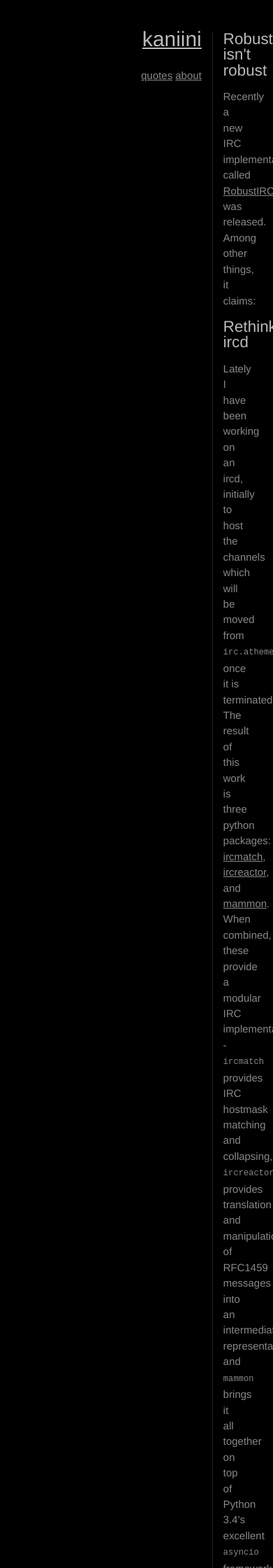
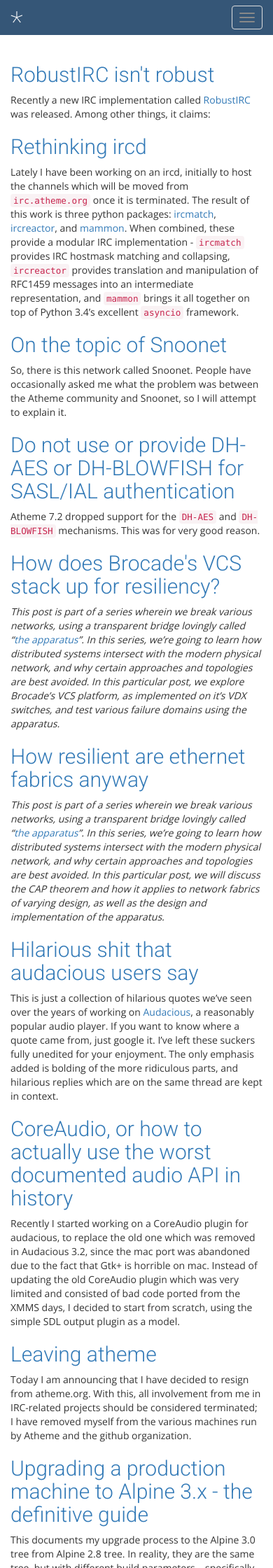
Before and after one commit to kaniini/kaniini.github.io, a Jekyll site: the page built from index.html, in a window 390 px wide. Shown: the top 2240 px of the page at 70% size. Built offline with Jekyll 4.4.1, drawn with Linux system fonts in a browser that asks for light colours; Markdown is read by kramdown in place of the engine named in the settings.

Commit message:
begin work on a new mobile-friendly design

```diff
--- a/_layouts/default.html
+++ b/_layouts/default.html
@@ -6,28 +6,45 @@
         <title>{{ page.title }}</title>
         <meta name="viewport" content="width=device-width">
 
+        <link href='http://fonts.googleapis.com/css?family=Roboto:500,100,300,700,400' rel='stylesheet' type='text/css'>
+        <link href='http://fonts.googleapis.com/css?family=Open+Sans:500,100,300,700,400' rel='stylesheet' type='text/css'>
+
+        <!-- Latest compiled and minified CSS -->
+        <link rel="stylesheet" href="https://maxcdn.bootstrapcdn.com/bootstrap/3.3.4/css/bootstrap.min.css">
+
         <!-- syntax highlighting CSS -->
         <link rel="stylesheet" href="/css/syntax.css">
 
-        <!-- Custom CSS -->
-        <link rel="stylesheet" href="/css/main.css">
+        <!-- theme -->
+        <link rel="stylesheet" href="/css/theme.css">
 
+        <script src="https://maxcdn.bootstrapcdn.com/bootstrap/3.3.4/js/bootstrap.min.js"></script>
     </head>
     <body>
+       <header>
+         <nav class="navbar navbar-default">
+           <div class="navbar-header">
+             <button type="button" class="navbar-toggle collapsed" data-toggle="collapse" data-target="#navbar-links">
+               <span class="sr-only">Toggle navigation</span>
+               <span class="icon-bar"></span>
+               <span class="icon-bar"></span>
+               <span class="icon-bar"></span>
+             </button>
+             <a class="navbar-brand" href="/">*</a>
+           </div>
 
-        <div class="container">
-          <div class="site">
-            <div id="sidebar">
-              <h1><a href="/">{{ site.name }}</a></h1>
-              <a class="extra" href="/quotes.html">quotes</a>
-              <a class="extra" href="/about.html">about</a>
-            </div>
-
-            <div id="content">
-                {{ content }}
-            </div>
-          </div>
-        </div> <!-- /container -->
-
+           <div class="collapse navbar-collapse" id="navbar-links">
+             <ul class="nav navbar-nav">
+               <li><a href="/quotes.html">Quotes</a></li>
+               <li><a href="/about.html">About</a></li>
+             </ul>
+           </div>
+         </div>
+       </header>
+       <div class="container-fluid">
+         <div id="content">
+           {{ content }}
+         </div>
+       </div>
     </body>
 </html>
--- a/css/main.css
+++ /dev/null
@@ -1,171 +0,0 @@
-/*****************************************************************************/
-/*
-/* Common
-/*
-/*****************************************************************************/
-
-/* Global Reset */
-* {
-  margin: 0;
-  padding: 0;
-}
-
-html, body { height: 100%; }
-
-body {
-  background-color: #000;
-  color: #888;
-  font: 13.34px Helvetica, Arial, sans-serif;
-  font-size: small;
-  text-align: center;
-}
-
-h1 { margin-bottom: 1em; }
-p { margin: 1em 0; }
-
-a         { color: #888; }
-h2 a { text-decoration: none; }
-
-#sidebar {
-    text-align: right;
-    float: left;
-    width: 16em;
-}
-
-#content {
-    border-left: 1px solid rgb(34, 34, 34);
-    margin-left: 17em;
-    padding-left: 1em;
-}
-
-h1, h2, h3, h4, h5, h6 {
-    color: #bbb;
-    font-weight: normal;
-}
-
-h1 > a, h2 > a, h3 > a, h4 > a, h5 > a, h6 > a {
-    color: #bbb;
-    font-weight: normal;
-}
-
-blockquote {
-    margin-left: 2em;
-    font-style: italic;
-}
-
-/*****************************************************************************/
-/*
-/* Home
-/*
-/*****************************************************************************/
-ul.posts {
-  list-style-type: none;
-  margin-bottom: 2em;
-}
-
-ul.posts li {
-  line-height: 1.75em;
-}
-
-ul.posts span {
-  color: #aaa;
-  font-family: Monaco, "Courier New", monospace;
-  font-size: 80%;
-}
-
-/*****************************************************************************/
-/*
-/* Site
-/*
-/*****************************************************************************/
-
-.site {
-  font-size: 115%;
-  text-align: justify;
-  width: 75%;
-  margin: 3em auto 2em;
-  line-height: 1.5em;
-}
-
-.site .header a {
-  font-weight: bold;
-  text-decoration: none;
-}
-
-.site .header h1.title {
-  display: inline-block;
-  margin-bottom: 2em;
-}
-
-.site .header h1.title a {
-  color: #a00;
-}
-
-.site .header a.extra {
-  color: #aaa;
-  margin-left: 1em;
-}
-
-.site .meta {
-  color: #aaa;
-}
-
-.site .footer {
-  font-size: 80%;
-  color: #666;
-  margin-top: 2em;
-  overflow: hidden;
-}
-
-.site .footer .contact {
-  float: left;
-  margin-right: 3em;
-}
-
-.site .footer .contact a {
-  color: #8085C1;
-}
-
-.site .footer .rss {
-  margin-top: 1.1em;
-  margin-right: -.2em;
-  float: right;
-}
-
-.site .footer .rss img {
-  border: 0;
-}
-
-/*****************************************************************************/
-/*
-/* Posts
-/*
-/*****************************************************************************/
-
-/* standard */
-.post pre {
-  padding: 0 .4em;
-}
-
-.post ul, .post ol {
-  margin-left: 1.35em;
-}
-
-.post code {
-  padding: 0 .2em;
-}
-
-.post pre code {
-  border: none;
-}
-
-/* terminal */
-.post pre.terminal {
-  border: 1px solid #000;
-  background-color: #333;
-  color: #FFF;
-}
-
-.post pre.terminal code {
-  background-color: #333;
-}
--- /dev/null
+++ b/css/theme.css
@@ -0,0 +1,44 @@
+.navbar-default {
+  background: #2c3e50 !important;
+  border: 0 !important;
+  border-radius: 0 !important;
+  font-family: Roboto;
+  font-weight: 100;
+}
+
+.navbar-default .navbar-header {
+  background: #355677 !important;
+  color: #eee;
+}
+
+.navbar-default .navbar-brand {
+  font-size: 300%;
+  color: #eee;
+  padding-top: 22px
+}
+
+.navbar-default .navbar-brand:hover {
+  color: #fff;
+}
+
+.navbar-default .navbar-nav > li > a {
+  color: #eee;
+}
+
+.navbar-default .navbar-nav > li > a:hover {
+  color: #fff;
+}
+
+h1, h2, h3, h4, h5, h6 {
+  font-family: Roboto;
+  font-weight: 300;
+}
+
+h1 > a:hover, h2 > a:hover, h3 > a:hover, h4 > a:hover, h5 > a:hover, h6 > a:hover {
+  text-decoration: none !important;
+}
+
+body {
+  font-family: "Open Sans";
+  font-weight: 300;
+}
```
